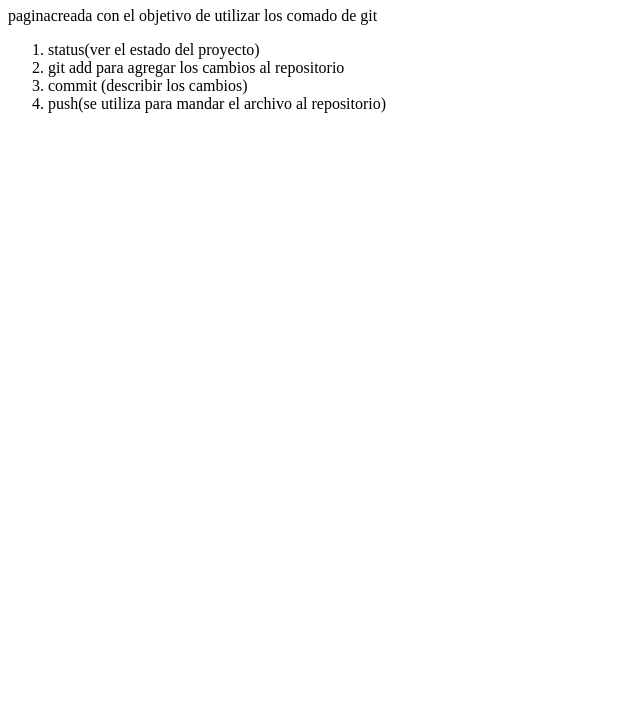
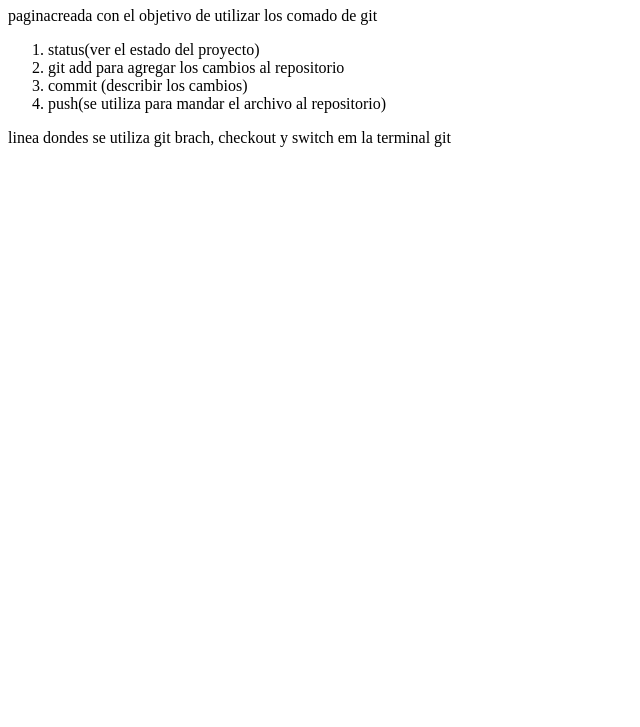
Before and after one commit to SergioCruzSalinas/Desarrollo-Web_Practices, a plain HTML site: page contacto.html in a window 1280 px wide. Shown: the part 73-800 px from the top of the page, without its empty margins (0-640 px from the left). Drawn offline with Linux system fonts and the light colour scheme.

Commit message:
Se actualiza la pagina contacto

```diff
--- a/contacto.html
+++ b/contacto.html
@@ -18,5 +18,7 @@
         <li>push(se utiliza para mandar el archivo al repositorio)</li>
     </ol>
 
+    <p>linea dondes se utiliza git brach, checkout y switch em la terminal git</p>
+
 </body>
 </html>
```
